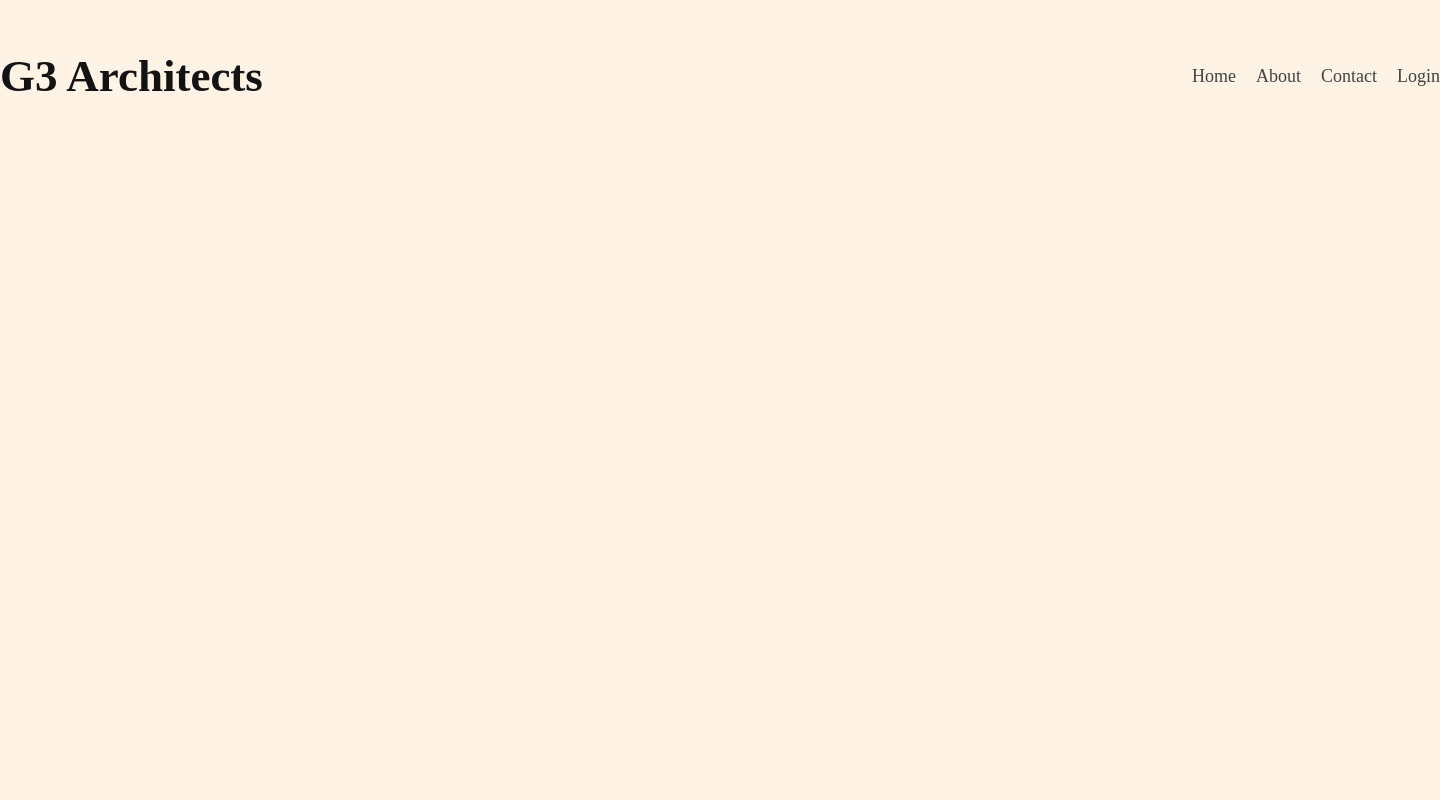
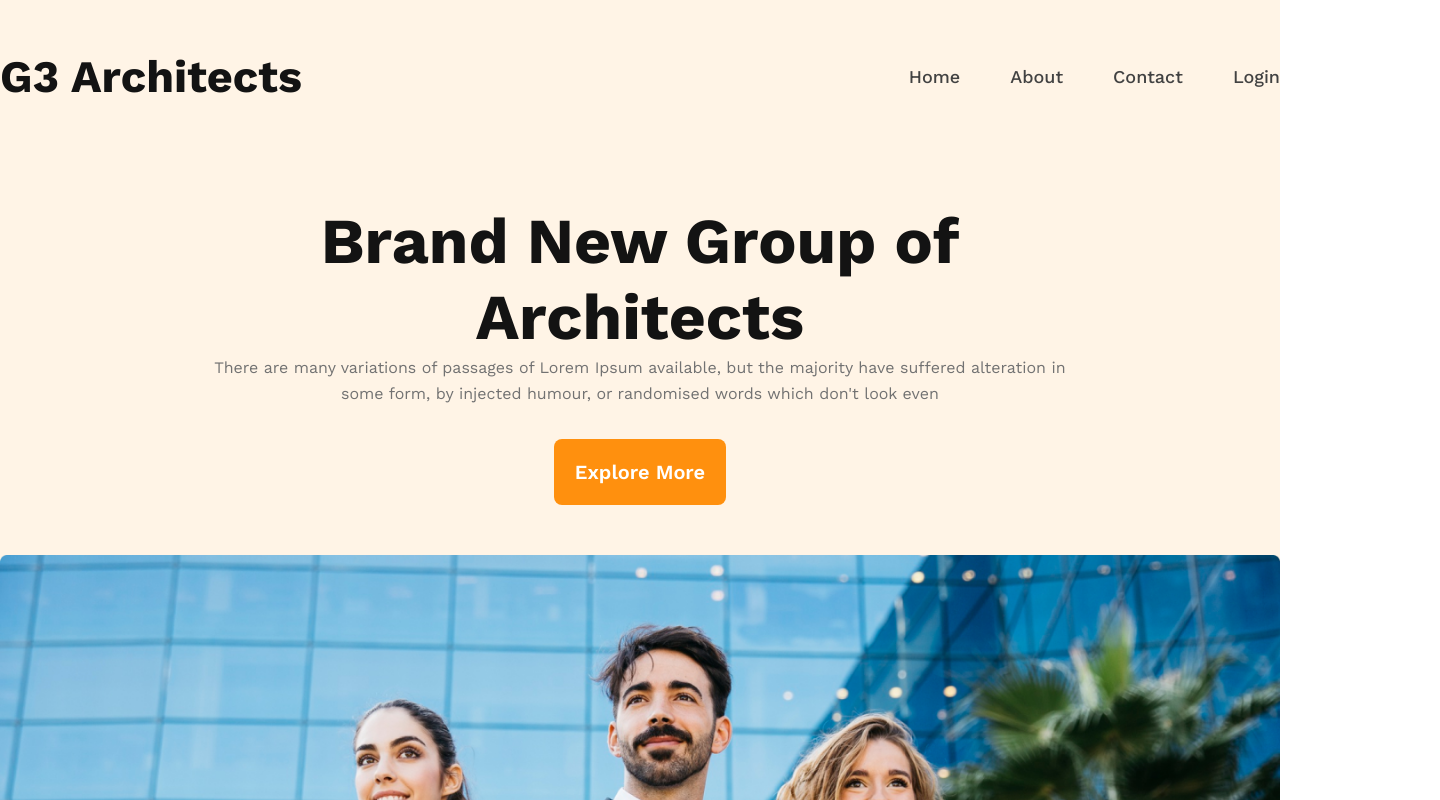
Before and after one commit to shauncuier/G3-Architects, a plain HTML site: page index.html in a window 1280 px wide. Shown: the top 800 px of the page, 1440 px wide, since content can reach past the window. Drawn offline with nearby package versions, Linux system fonts and the light colour scheme.

Commit message:
enhance layout and styling: implement global font, update header structure, and add hero section

```diff
--- a/css/style.css
+++ b/css/style.css
@@ -1,59 +1,130 @@
 /* Font */
+@import url('https://fonts.googleapis.com/css2?family=Work+Sans:ital,wght@0,100..900;1,100..900&display=swap');
+
+/* font-family: "Work Sans", serif; */
 
 
 
-
+/* Reset */
 * {
     margin: 0;
     padding: 0;
     box-sizing: border-box;
 }
 
+body {
+    font-family: "Work Sans", sans-serif;
+}
 
+/* Global Style */
+:root {
+    --Dark-01: #131313;
+    --Dark-02: #424242;
+    --Dark-03: #727272;
+    --primary-color: #FF900E;
 
-body {
+}
+
+.text-center {
+    text-align: center;
+}
+
+.display-flex {
+    display: flex;
+}
+
+/* Container */
+
+.container {
+    max-width: 1440px;
+    margin: 0 auto;
+}
+
+/* Header */
+
+.content {
     background: rgba(255, 144, 14, 0.10);
 }
 
 
-.container {
-    width: 1440px;
-    margin: 0 auto;
+.btn {
+    border-radius: 8px;
+    background: var(--primary-color);
+    color: #FFF;
+    text-align: center;
+    font-family: "Work Sans";
+    font-size: 20px;
+    padding: 21px;
+    font-weight: 600;
+    border: none;
 }
 
+
 /* Nav */
-
 nav {
-    display: flex;
     justify-content: space-between;
     align-items: center;
-    margin-top: 50px;
+    padding: 50px 0;
 }
 
-.menu ul {
-    display: flex;
-    list-style: none;
+.logo h4 {
+    color: var(--Dark-01, #131313);
+    text-align: center;
+    font-family: "Work Sans";
+    font-size: 45px;
+    font-weight: 700;
+
 }
 
-.menu ul li {
-    margin-left: 20px;
+.menu li {
+    list-style: none;
+    margin-left: 50px;
 }
 
-.menu ul li a {
+.menu li a {
     text-decoration: none;
-    color: var(--Dark-02, #424242);
+    color: var(--Dark-02);
     text-align: center;
     font-family: "Work Sans";
     font-size: 18px;
+    font-style: normal;
     font-weight: 500;
     line-height: 26px;
+
 }
 
-.logo {
-    color: var(--Dark-01, #131313);
+
+
+/* Hero */
+
+.hero-content{
+    max-width: 862px;
+    margin: 0 auto;
+    padding: 50px 0;
+}
+
+.hero-title {
+    color: var(--Dark-01);
+    text-align: center;
     font-family: "Work Sans";
-    font-size: 45px;
+    font-size: 64px;
     font-weight: 700;
+}
+
+.hero-desription{
+    color: var(--Dark-03);
+    text-align: center;
+    font-family: "Work Sans";
+    font-size: 16px;
+    font-weight: 400;
+    line-height: 26px;
+    margin-bottom: 32px;
+}
+
+
+.hero-img img{
+    max-width: 100%;
+    padding-bottom: 45px;
 }
 
 
@@ -71,24 +142,34 @@ nav {
 
 
 
+/* Small Device or phone */
 
+@media screen and (max-width: 576px) {
+    .container {
+        width: 100%;
+    }
 
+    nav,
+    .menu ul {
+        flex-direction: column;
+    }
 
+    .menu ul {
+        align-items: center;
+    }
 
+    .menu li {
+        margin: auto;
+    }
 
+    .logo h4 {
+        font-size: 2rem;
+    }
 
-
-
-
-
-
-
-
-
-/* Media Quarry */
-
-/* Mobile */
-
-@media (min-width: 768px) and (max-width: 991.98px){
-
+    .hero{
+        padding: 0 20px;
+    }
+    .hero-title{
+        font-size: 2.5rem;
+    }
 }
--- a/index.html
+++ b/index.html
@@ -10,14 +10,14 @@
 </head>
 
 <body>
-    <div class="container">
-        <header>
-        <nav>
+    <div class="content">
+        <header class="header container">
+            <nav class="display-flex">
                 <div class="logo">
                     <h4>G3 Architects</h4>
                 </div>
                 <div class="menu">
-                <ul>
+                    <ul class="display-flex">
                         <li><a href="#">Home</a></li>
                         <li><a href="#">About</a></li>
                         <li><a href="#">Contact</a></li>
@@ -26,6 +26,19 @@
                     </ul>
                 </div>
             </nav>
+            <section class="hero text-center">
+                <div class="hero-content">
+                    <h1 class="hero-title">Brand New Group of Architects</h1>
+                    <p class="hero-desription">There are many variations of passages of Lorem Ipsum available, but the
+                        majority have suffered alteration in some form, by injected humour, or randomised words which
+                        don't look even</p>
+                    <button class="btn">Explore More</button>
+                </div>
+
+                <div class="hero-img">
+                    <img src="./images/banner.png" alt="">
+                </div>
+            </section>
         </header>
     </div>
 
```
Lines whose indentation alone changed are shown as unchanged.
